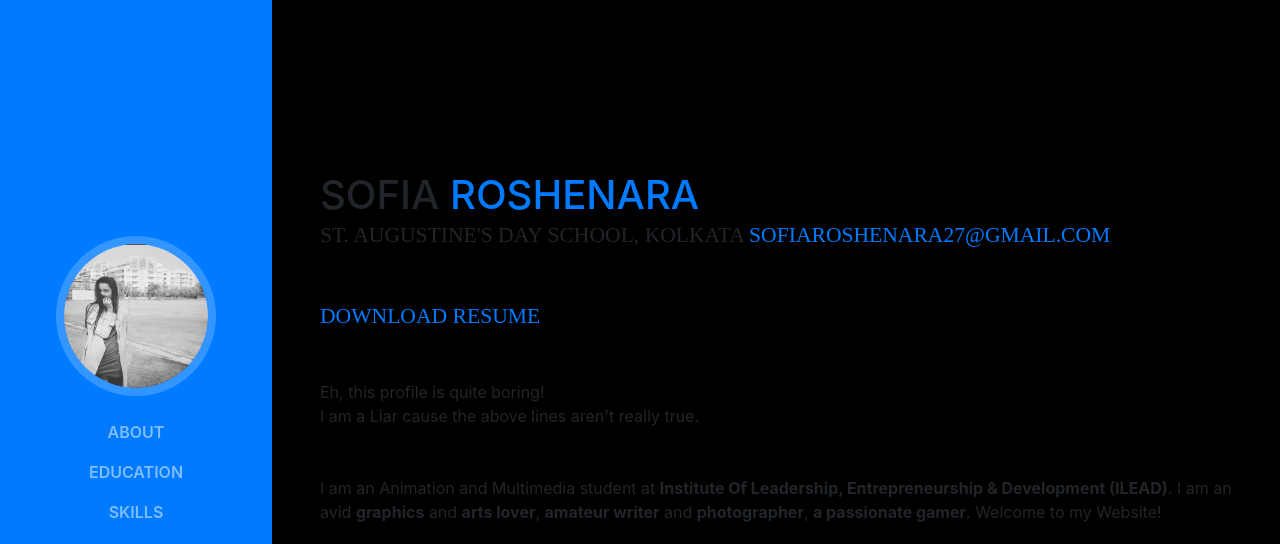
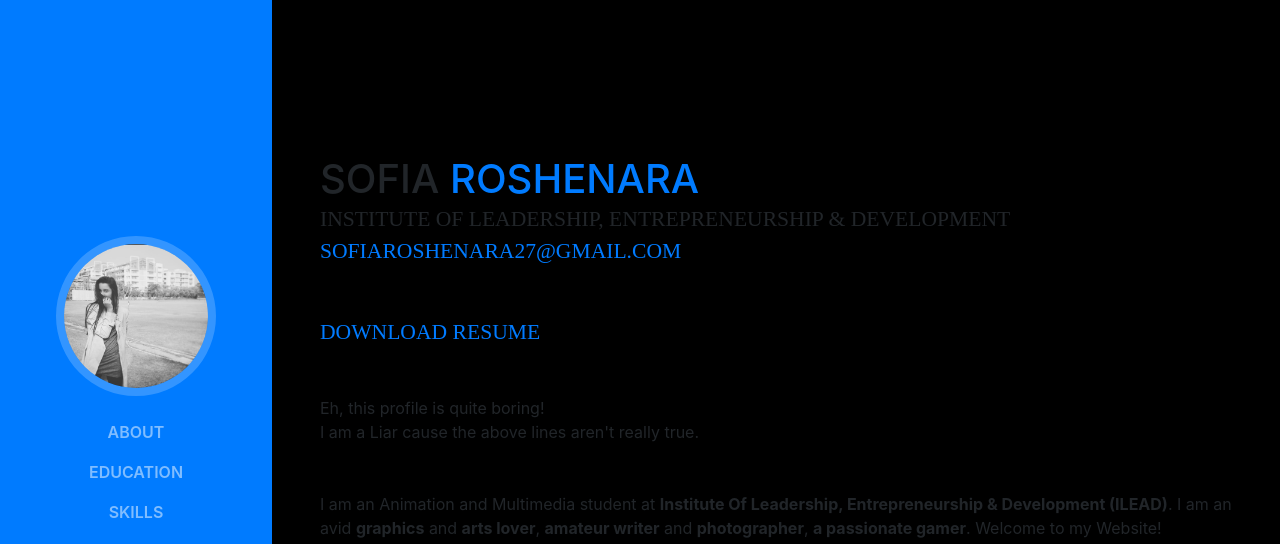
Before and after one commit to sofiaroshenara/sofiaroshenara, a website with bundled scripts: page index.html in a window 1280 px wide. Shown: the top 544 px of the page. Built offline with nearby package versions, Linux system fonts and the light colour scheme; a web font is replaced by a local one.

Commit message:
Update index.html

```diff
--- a/index.html
+++ b/index.html
@@ -91,7 +91,7 @@
 		<span class="text-primary">Roshenara</span>
             <span class="text-primary"></span>
           </h1>
-          <div class="subheading mb-5"> St. Augustine's Day School, KOLKATA
+          <div class="subheading mb-5"> Institute Of Leadership, Entrepreneurship & Development
             <a href="mailto:sofiaroshenara27@gmail.com"> sofiaroshenara27@gmail.com</a>
           </div>
           <div class="subheading mb-5">
```
